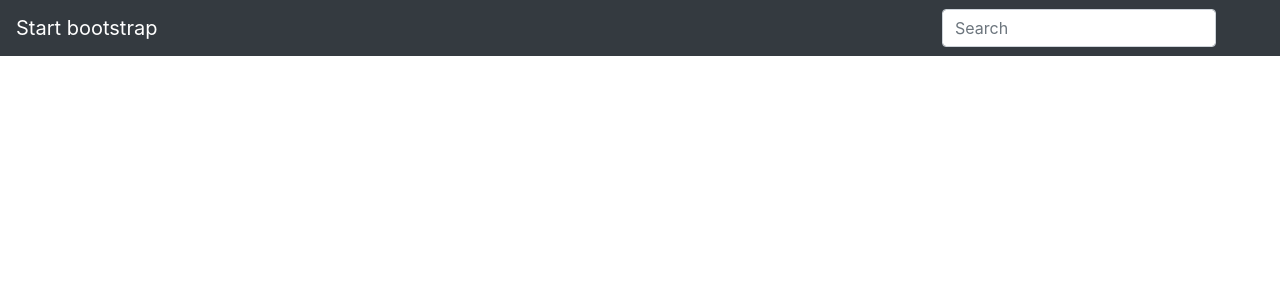
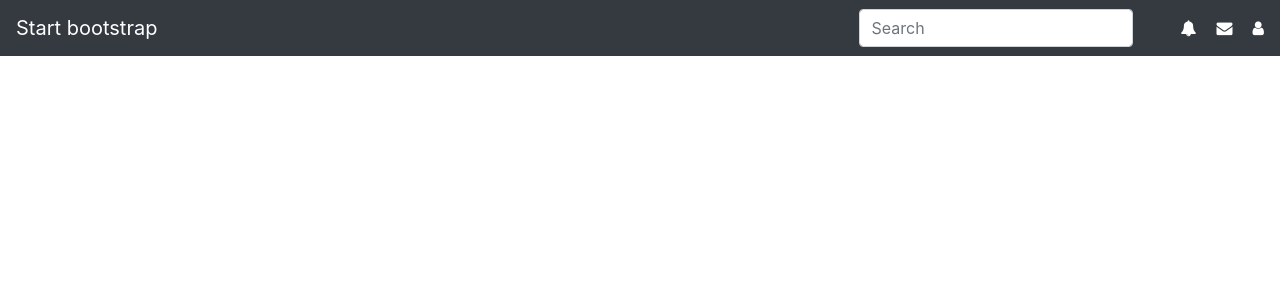
Before and after one commit to omarsancas/via-app, a React (Create React App) app: page / in a window 1280 px wide. Shown: the top 300 px of the page. Built offline with nearby package versions, Linux system fonts and the light colour scheme.

Commit message:
add icons to navbar

```diff
--- a/src/App.js
+++ b/src/App.js
@@ -2,8 +2,12 @@ import React, { Component } from 'react';
 import logo from './logo.svg';
 import './App.css';
 import Search from './components/Search'
+
+import { library } from '@fortawesome/fontawesome-svg-core'
 import { FontAwesomeIcon } from '@fortawesome/react-fontawesome'
-import { faCoffee } from '@fortawesome/free-solid-svg-icons'
+import { faIgloo } from '@fortawesome/free-solid-svg-icons'
+
+library.add(faIgloo)
 
 class App extends Component {
   render() {
@@ -19,7 +23,9 @@ class App extends Component {
           <ul className="navbar-nav mr-auto">
           </ul>
           <Search />
-
+          <div><i className="fa fa-bell"></i></div>
+          <div><i className="fa fa-envelope"></i></div>
+          <div><i className="fa fa-user"></i></div>
         </div>
         </nav>
       </div>
--- a/src/index.css
+++ b/src/index.css
@@ -12,6 +12,21 @@ code {
   font-family: source-code-pro, Menlo, Monaco, Consolas, "Courier New",
     monospace;
 }
+
+.fa-bell {
+  color: white;
+}
+
+.fa-envelope{
+  color: white;
+  margin-left: 20px;
+}
+
+.fa-user{
+  color: white;
+  margin-left: 20px;
+}
+
 
 
 .autoCompleteInput {
--- a/src/index.js
+++ b/src/index.js
@@ -4,6 +4,8 @@ import './index.css';
 import App from './App';
 import * as serviceWorker from './serviceWorker';
 import 'bootstrap/dist/css/bootstrap.css';
+import '../node_modules/font-awesome/css/font-awesome.min.css';
+
 
 ReactDOM.render(<App />, document.getElementById('root'));
 
```
Also changed, not shown: package.json (+7 -3 lines), 1 other file (tests, documents, lock files or other folders).
